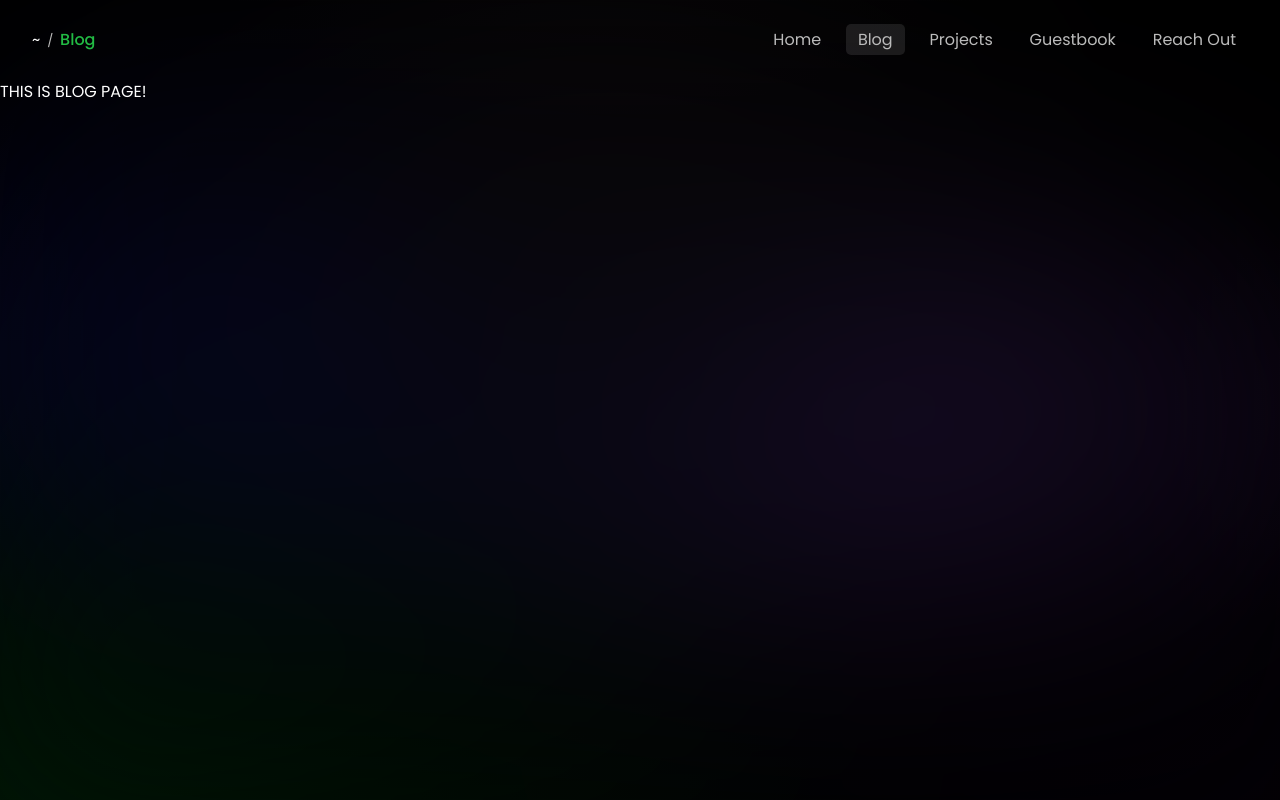
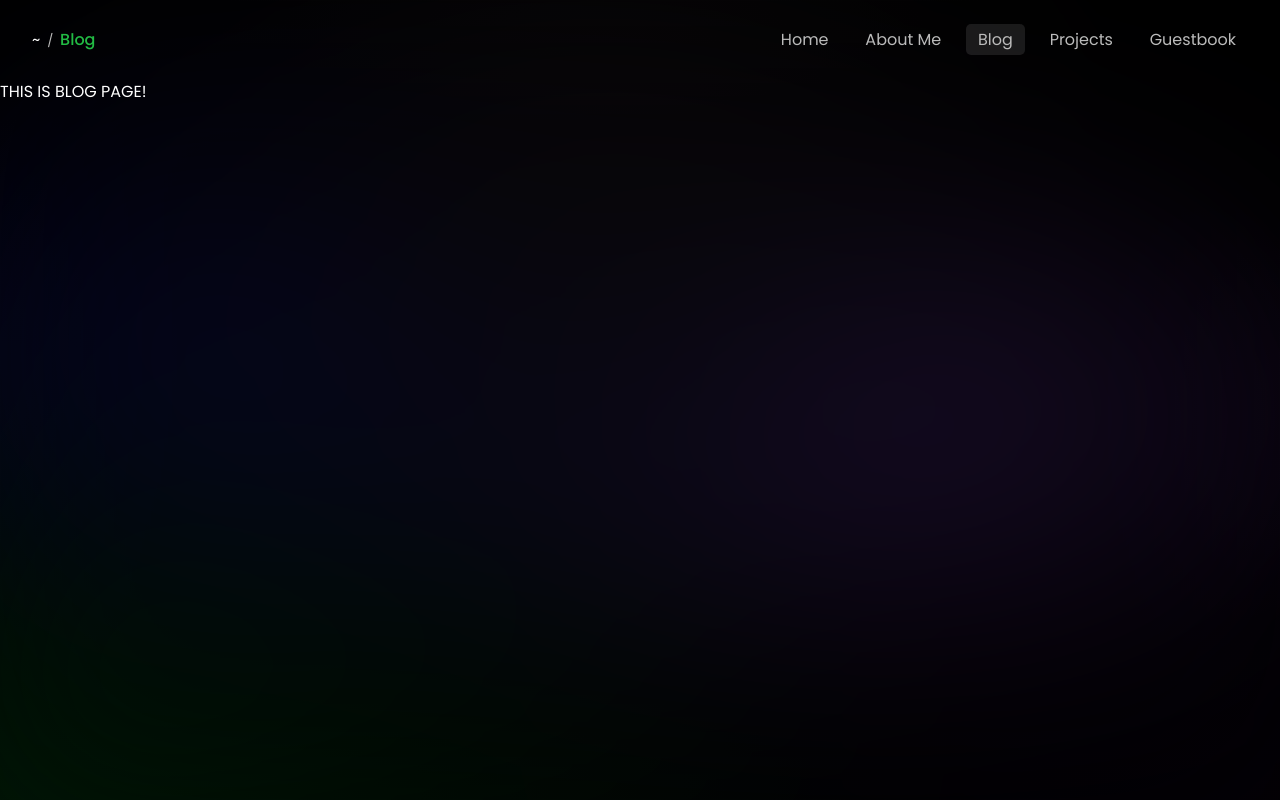
Before and after one commit to garadiya0/portfolio-website, a Next.js app: page /blog in a window 1280 px wide. Built offline with nearby package versions, Linux system fonts and the light colour scheme.

Commit message:
Reach_Out changed to About_Me

```diff
--- a/src/components/NavigationBar/Navigation.jsx
+++ b/src/components/NavigationBar/Navigation.jsx
@@ -30,6 +30,16 @@ const Navigation = (props) => {
             <li>Home</li>
           </Link>
           <Link
+            href={"/about"}
+            className={
+              props.currentPage === "About"
+                ? `${styles.Items} ${styles.active_nav}`
+                : `${styles.Items}`
+            }
+          >
+            <li>About Me</li>
+          </Link>
+          <Link
             href={"/blog"}
             className={
               props.currentPage === "Blog"
@@ -59,16 +69,6 @@ const Navigation = (props) => {
           >
             <li>Guestbook</li>
           </Link>
-          <Link
-            href={"/reach_out"}
-            className={
-              props.currentPage === "React Out"
-                ? `${styles.Items} ${styles.active_nav}`
-                : `${styles.Items}`
-            }
-          >
-            <li>Reach Out</li>
-          </Link>
         </ul>
       </div>
     </nav>
```
Also changed, not shown: src/pages/about.jsx (added, +13 -0 lines), src/pages/reach_out.jsx (deleted, +0 -13 lines), src/styles/About.module.css (added).
